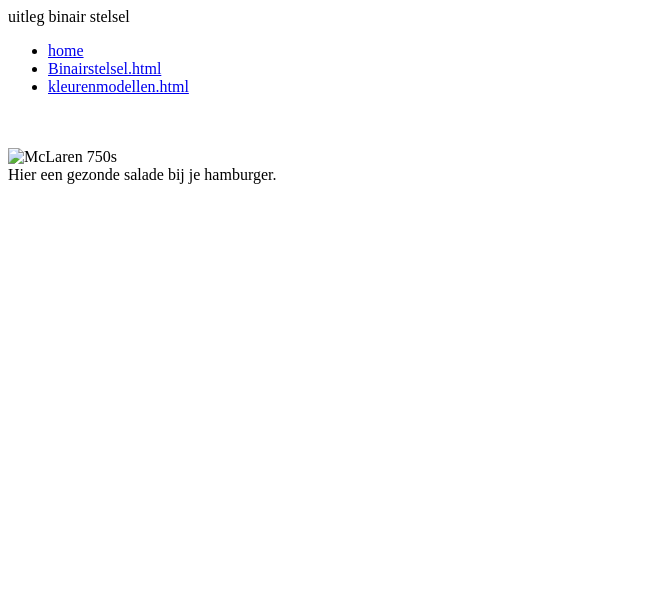
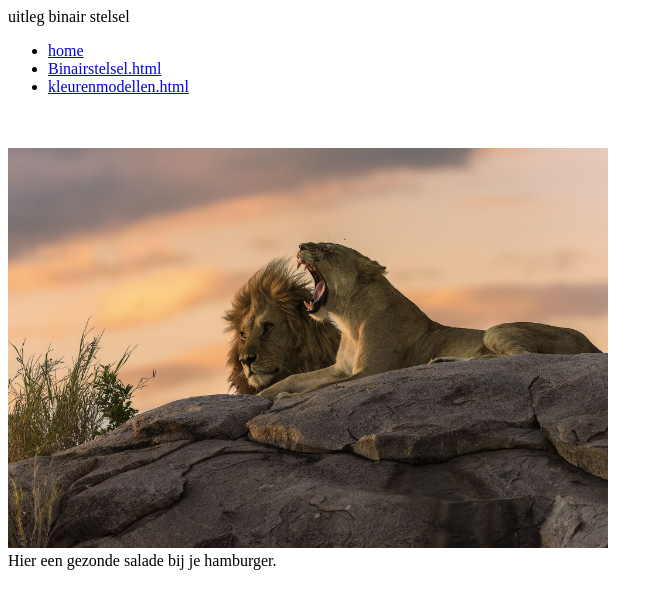
Before and after one commit to Jort-Snelder/Jort-Snelder.github.io, a plain HTML site: page Binairstelsel.html in a window 1280 px wide. Shown: the whole page, without its empty margins (0-663 px from the left). Drawn offline with Linux system fonts and the light colour scheme.

Commit message:
Update Binairstelsel.html

```diff
--- a/Binairstelsel.html
+++ b/Binairstelsel.html
@@ -15,7 +15,7 @@
   </ul>
 <br>
 <br>
-<img class="page-image4" src="salade.webp" alt="McLaren 750s"width="600" height="400">
+<img class="page-image4" src="8f0fa8ae2c2cf7e88531666fc3b12f85.jpg" alt="McLaren 750s"width="600" height="400">
     <div class="desc">Hier een gezonde salade bij je hamburger. </div>
 </body>
 </html>
```
